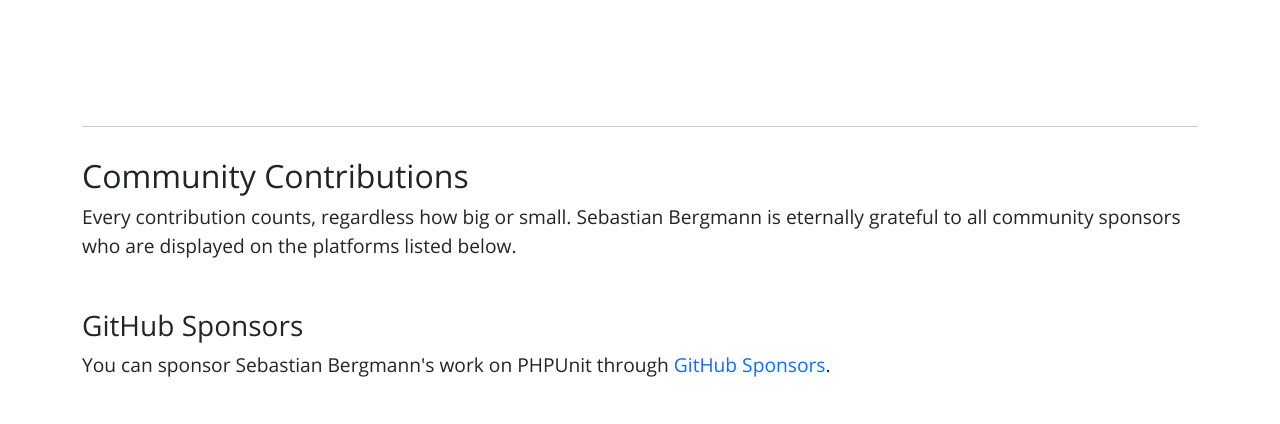
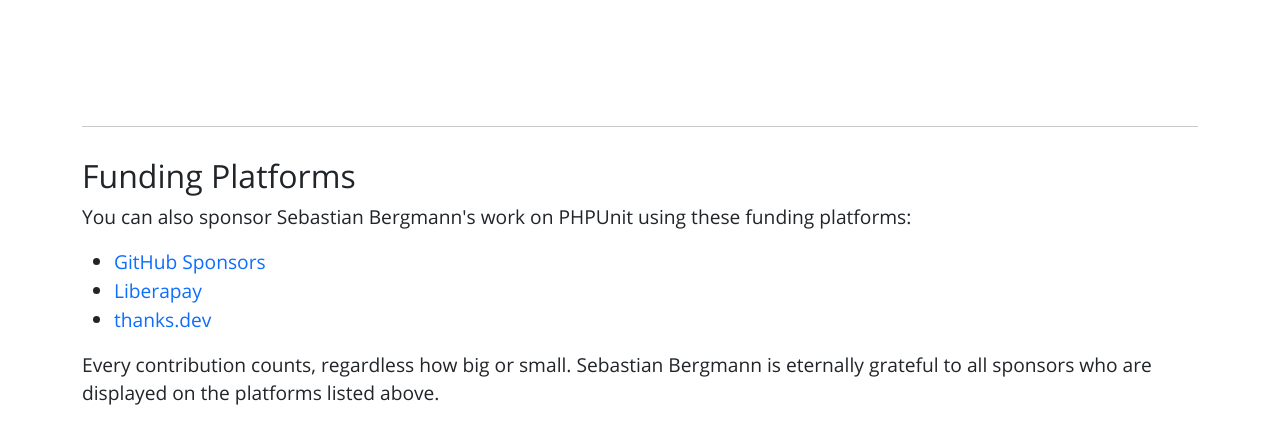
Before and after one commit to sebastianbergmann/phpunit-website, a plain HTML site: page public/sponsors.html in a window 1280 px wide. Shown: the part 1239-1663 px from the top of the page. Drawn offline with Linux system fonts and the light colour scheme; a script that the page names is missing.

Commit message:
Add thanks.dev

```diff
--- a/public/sponsors.html
+++ b/public/sponsors.html
@@ -106,20 +106,20 @@
 
             <div class="row">
                 <div class="col-md-12">
-                    <h2>Community Contributions</h2>
+                    <h2>Funding Platforms</h2>
+                    <p>
+                        You can also sponsor Sebastian Bergmann's work on PHPUnit using these funding platforms:
+                    </p>
+
+                    <ul>
+                        <li><a href="https://github.com/sponsors/sebastianbergmann">GitHub Sponsors</a></li>
+                        <li><a href="https://liberapay.com/sebastianbergmann">Liberapay</a></li>
+                        <li><a href="https://thanks.dev/u/gh/sebastianbergmann">thanks.dev</a></li>
+                    </ul>
+
                     <p>
                         Every contribution counts, regardless how big or small.
-                        Sebastian Bergmann is eternally grateful to all community sponsors who are displayed on the platforms listed below.
-                    </p>
-
-                    <h3 class="subheadline">GitHub Sponsors</h3>
-                    <p>
-                        You can sponsor Sebastian Bergmann's work on PHPUnit through <a href="https://github.com/sponsors/sebastianbergmann">GitHub Sponsors</a>.
-                    </p>
-
-                    <h3 class="subheadline">Liberapay</h3>
-                    <p>
-                        You can sponsor Sebastian Bergmann's work on PHPUnit through <a href="https://liberapay.com/sebastianbergmann">Liberapay</a>.
+                        Sebastian Bergmann is eternally grateful to all sponsors who are displayed on the platforms listed above.
                     </p>
                 </div>
             </div>
```
